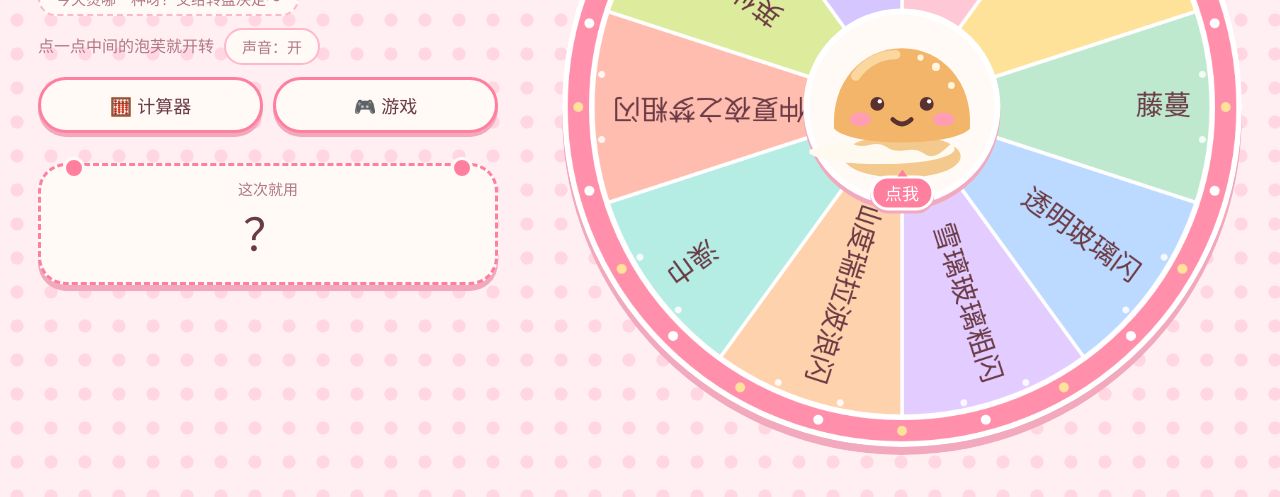
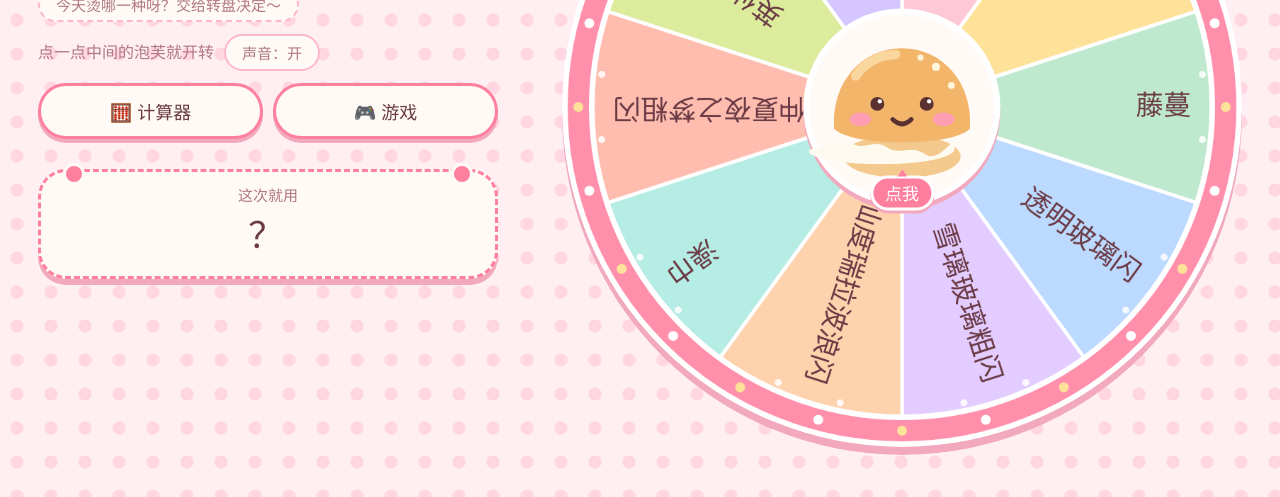
Before and after one commit to thepufflab/b, a plain HTML site: page spin2.html in a window 1280 px wide. Shown: the part 303-800 px from the top of the page. Drawn offline with Linux system fonts and the light colour scheme; a web font is replaced by a local one.

Commit message:
Update spin2.html

```diff
--- a/spin2.html
+++ b/spin2.html
@@ -325,7 +325,7 @@
         margin-top: 6px;
         padding: 2px 22px;
         border-radius: 18px;
-        font-size: clamp(36px, 10vw, 45px);
+        font-size: clamp(36px, 10vw, 4.5px);
         letter-spacing: 0.1em;
         line-height: 1.3;
         background: var(--hl, transparent);
```
